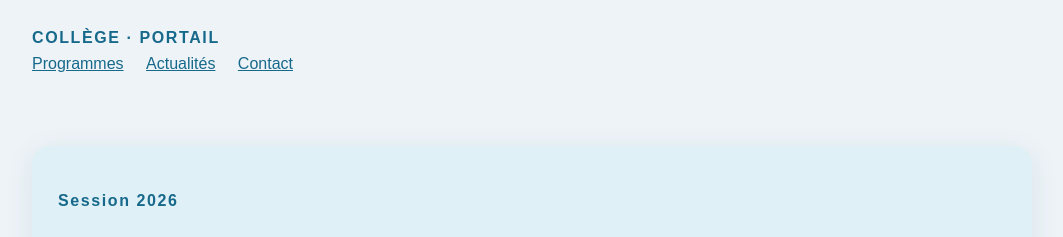
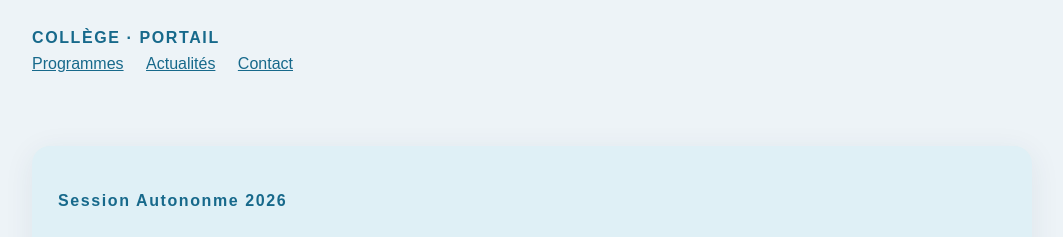
Before and after one commit to Rexothebest/portailducollege, a plain HTML site: page index.html in a window 1280 px wide. Shown: the top 237 px of the page, without its empty margins (108-1171 px from the left). Drawn offline with Linux system fonts and the light colour scheme.

Commit message:
Mise a jour de la session

```diff
--- a/index.html
+++ b/index.html
@@ -22,7 +22,7 @@
   </header>
   <main id="contenu">
    <section aria-labelledby="accueil" class="intro">
-    <p class="eyebrow">Session 2026</p>
+    <p class="eyebrow">Session Autononme 2026</p>
     <h1 id="accueil">Explorer les formations technologiques</h1>
     <p>Consultez les parcours et transmettez une demande de renseignements fictive.</p>
    </section>
```
